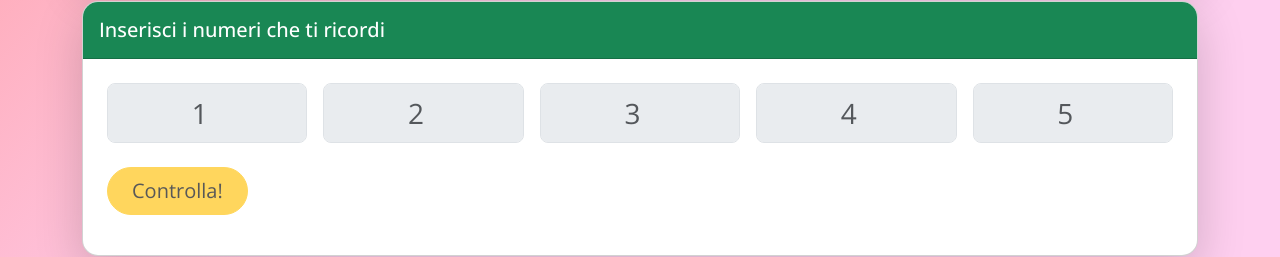
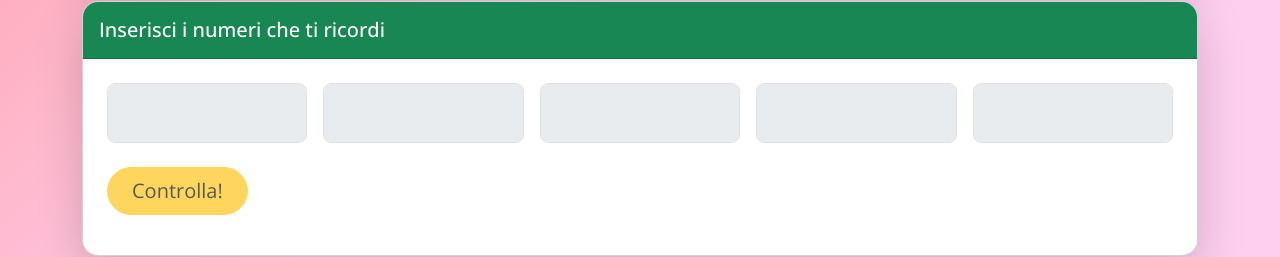
Before and after one commit to giulia-buonasperanza/js-simon, a plain HTML site: page index.html in a window 1280 px wide. Shown: the part 424-681 px from the top of the page. Drawn offline with nearby package versions, Linux system fonts and the light colour scheme; a web font is replaced by a local one.

Commit message:
Tolti i numeri placeholder dalla form. aggiunto la cancellazione del testo del risultato nel reset.

```diff
--- a/index.html
+++ b/index.html
@@ -37,23 +37,23 @@
                 <div class="row row-cols-2 row-cols-sm-5 g-3">
                     <div class="col">
                         <input type="number" class="form-control form-control-lg text-center fs-3 rounded-3" min="1"
-                            max="99" placeholder="1">
+                            max="99">
                     </div>
                     <div class="col">
                         <input type="number" class="form-control form-control-lg text-center fs-3 rounded-3" min="1"
-                            max="99" placeholder="2">
+                            max="99">
                     </div>
                     <div class="col">
                         <input type="number" class="form-control form-control-lg text-center fs-3 rounded-3" min="1"
-                            max="99" placeholder="3">
+                            max="99">
                     </div>
                     <div class="col">
                         <input type="number" class="form-control form-control-lg text-center fs-3 rounded-3" min="1"
-                            max="99" placeholder="4">
+                            max="99">
                     </div>
                     <div class="col">
                         <input type="number" class="form-control form-control-lg text-center fs-3 rounded-3" min="1"
-                            max="99" placeholder="5">
+                            max="99">
                     </div>
                 </div>
                 <button id="check-btn" class="btn btn-warning btn-lg mt-4 rounded-pill px-4">Controlla!</button>
--- a/script.js
+++ b/script.js
@@ -115,6 +115,8 @@ function resetGame() {
         inputs[i].value = '';
     }
 
+    resultDiv.textContent = '';
+
     clearTimeout(displayTimeout);
 }
 
```
